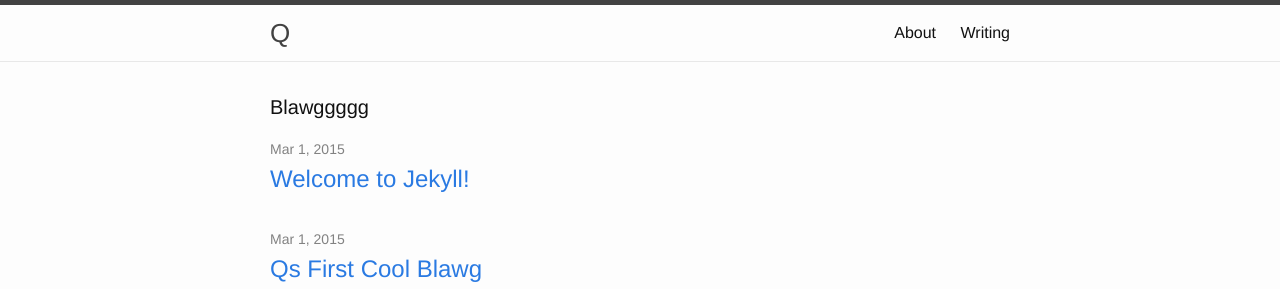
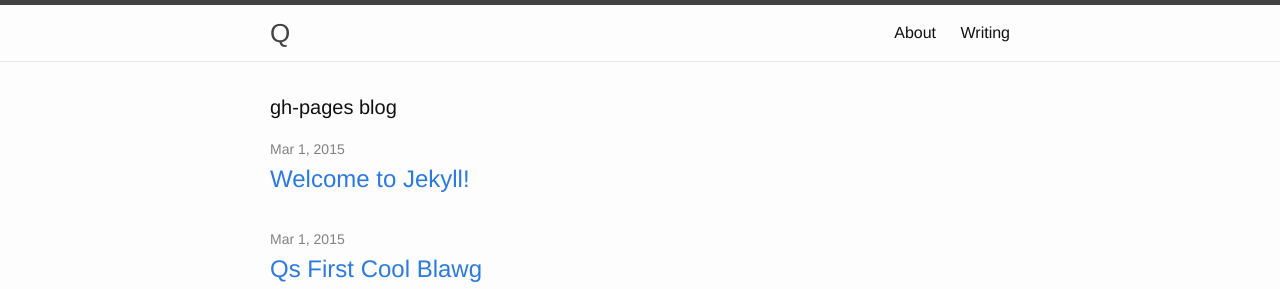
Before and after one commit to qichenz/blog, a Jekyll site: the page built from index.html, in a window 1280 px wide. Shown: the top 289 px of the page. Built offline with Jekyll 4.4.1, drawn with Linux system fonts in a browser that asks for light colours.

Commit message:
Changes title to /blog instead of blag

```diff
--- a/index.html
+++ b/index.html
@@ -4,7 +4,7 @@ layout: default
 
 <div class="home">
 
-  <h1 class="page-heading">Blawggggg</h1>
+  <h1 class="page-heading">gh-pages blog</h1>
 
   <ul class="post-list">
     {% for post in site.posts %}
```
